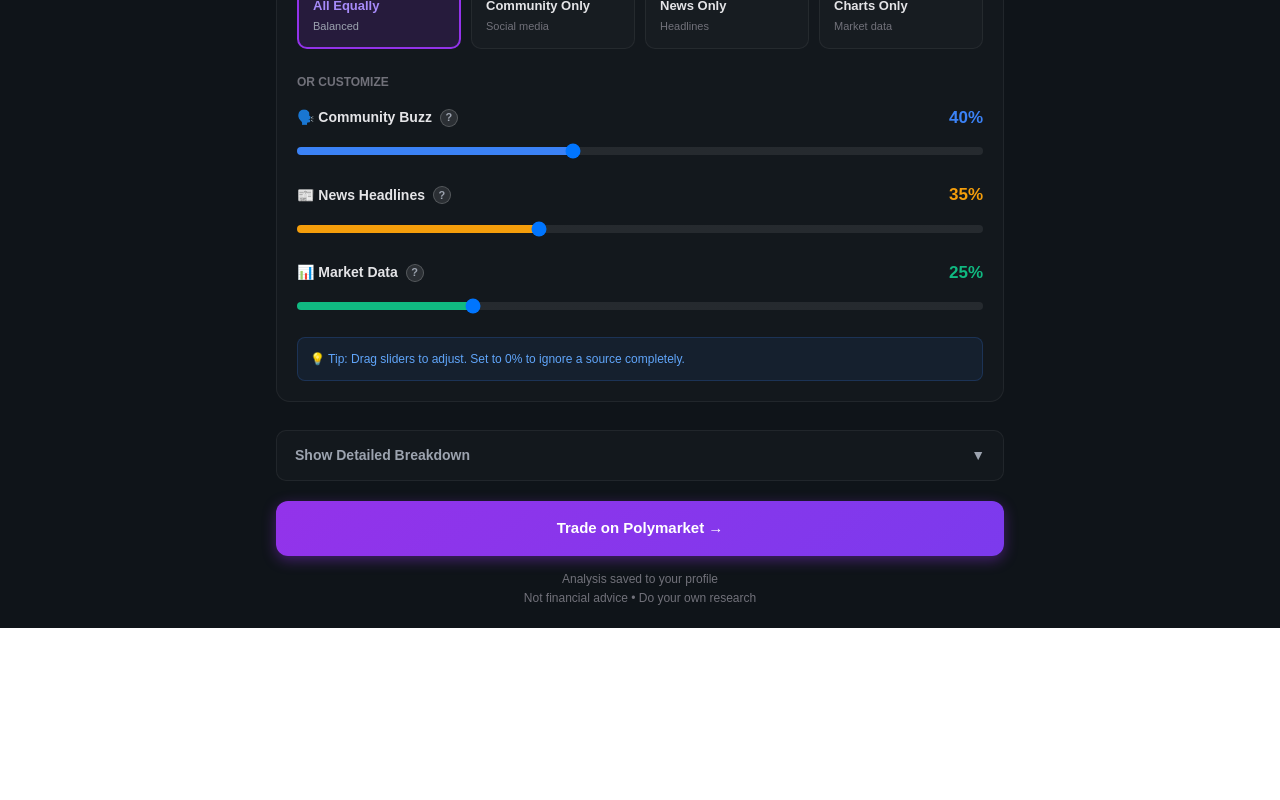
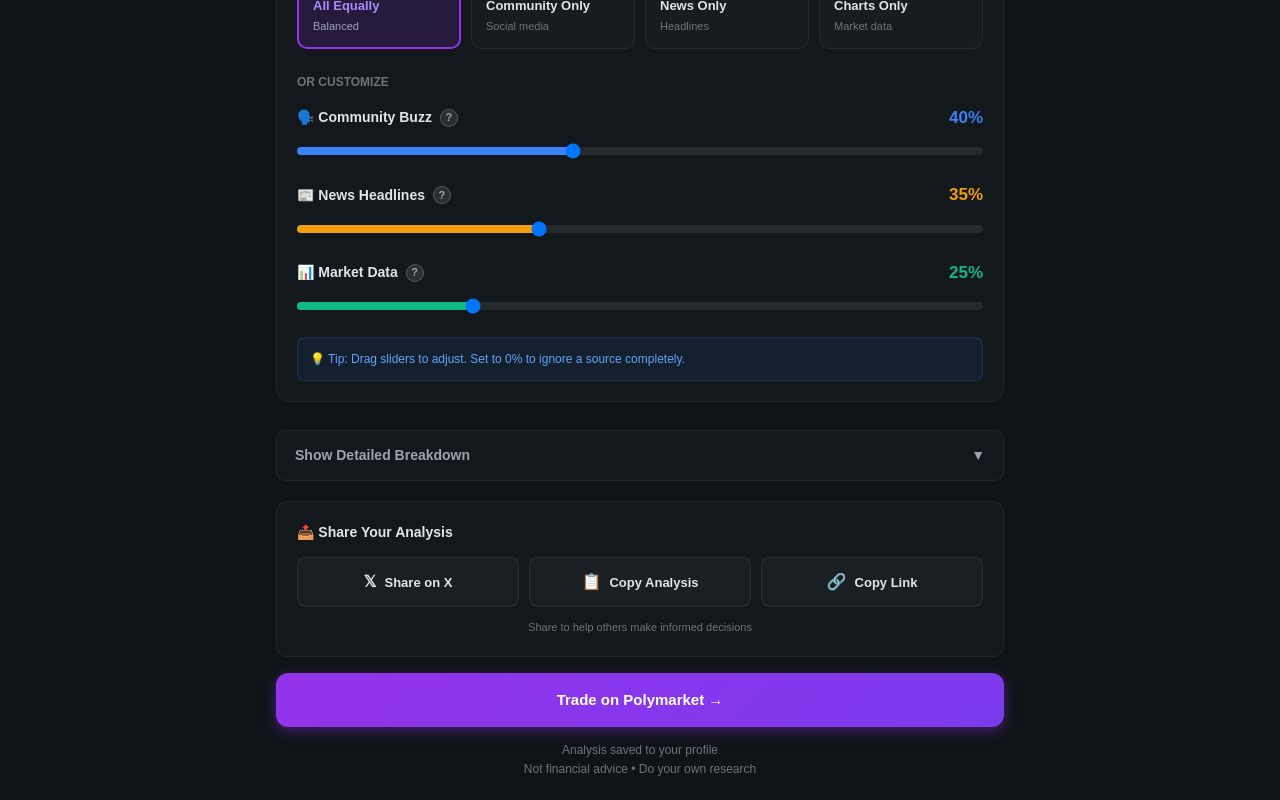
Before and after one commit to anujagadde18/tradedna, a Next.js app: page /scores in a window 1280 px wide. Shown: the part 689-1489 px from the top of the page. Before the commit the page ends 1317 px from the top, so only its background shows below. Built offline with nearby package versions, Linux system fonts and the light colour scheme.

Commit message:
Update page.tsx

```diff
--- a/app/scores/page.tsx
+++ b/app/scores/page.tsx
@@ -508,6 +508,60 @@ function ScoresContent() {
           </div>
         )}
 
+        {/* Share Buttons */}
+        <div style={{ marginBottom: 16, padding: 20, borderRadius: 12, background: "rgba(255,255,255,0.02)", border: "1px solid rgba(255,255,255,0.06)" }}>
+          <div style={{ fontSize: 14, fontWeight: 700, color: "#e4e4e7", marginBottom: 14 }}>
+            📤 Share Your Analysis
+          </div>
+          <div style={{ display: "grid", gridTemplateColumns: "repeat(auto-fit, minmax(140px, 1fr))", gap: 10 }}>
+            <ShareButton
+              label="Share on X"
+              icon="𝕏"
+              onClick={() => {
+                const text = `🎯 PlayPicks Analysis: ${analysis.event}
+
+${direction} (${confidence}%)
+Trust Level: ${reliability.level} (${reliability.score}%)
+
+Built with transparent AI → https://tradedna.vercel.app`;
+                window.open(`https://twitter.com/intent/tweet?text=${encodeURIComponent(text)}`, '_blank');
+                track("share_twitter", { event });
+              }}
+            />
+            <ShareButton
+              label="Copy Analysis"
+              icon="📋"
+              onClick={() => {
+                const text = `PlayPicks AI Analysis
+${analysis.event}
+
+Prediction: ${direction} (${confidence}%)
+Trust Level: ${reliability.level} (${reliability.score}%)
+
+Explanation: ${analysis.explanation}
+
+Analyzed at: https://tradedna.vercel.app`;
+                navigator.clipboard.writeText(text);
+                track("copy_analysis", { event });
+                alert("Analysis copied to clipboard!");
+              }}
+            />
+            <ShareButton
+              label="Copy Link"
+              icon="🔗"
+              onClick={() => {
+                const url = `https://tradedna.vercel.app/scores?event=${encodeURIComponent(event)}`;
+                navigator.clipboard.writeText(url);
+                track("copy_link", { event });
+                alert("Link copied to clipboard!");
+              }}
+            />
+          </div>
+          <div style={{ fontSize: 11, color: "#71717a", marginTop: 12, textAlign: "center" }}>
+            Share to help others make informed decisions
+          </div>
+        </div>
+
         {/* Action Button - Mobile Optimized */}
         <a
           href={polymarketUrl}
@@ -685,6 +739,40 @@ function MetricRow({ label, value, tooltip }: { label: string; value: string; to
   );
 }
 
+function ShareButton({ label, icon, onClick }: { label: string; icon: string; onClick: () => void }) {
+  return (
+    <button
+      onClick={onClick}
+      style={{
+        padding: "12px 14px",
+        borderRadius: 8,
+        background: "rgba(255,255,255,0.03)",
+        border: "1px solid rgba(255,255,255,0.08)",
+        color: "#e4e4e7",
+        fontSize: 13,
+        fontWeight: 600,
+        cursor: "pointer",
+        display: "flex",
+        alignItems: "center",
+        justifyContent: "center",
+        gap: 8,
+        transition: "all 0.2s"
+      }}
+      onMouseEnter={(e) => {
+        e.currentTarget.style.background = "rgba(147,51,234,0.15)";
+        e.currentTarget.style.borderColor = "rgba(147,51,234,0.3)";
+      }}
+      onMouseLeave={(e) => {
+        e.currentTarget.style.background = "rgba(255,255,255,0.03)";
+        e.currentTarget.style.borderColor = "rgba(255,255,255,0.08)";
+      }}
+    >
+      <span style={{ fontSize: 16 }}>{icon}</span>
+      <span>{label}</span>
+    </button>
+  );
+}
+
 export default function ScoresPage() {
   return (
     <Suspense fallback={
```
